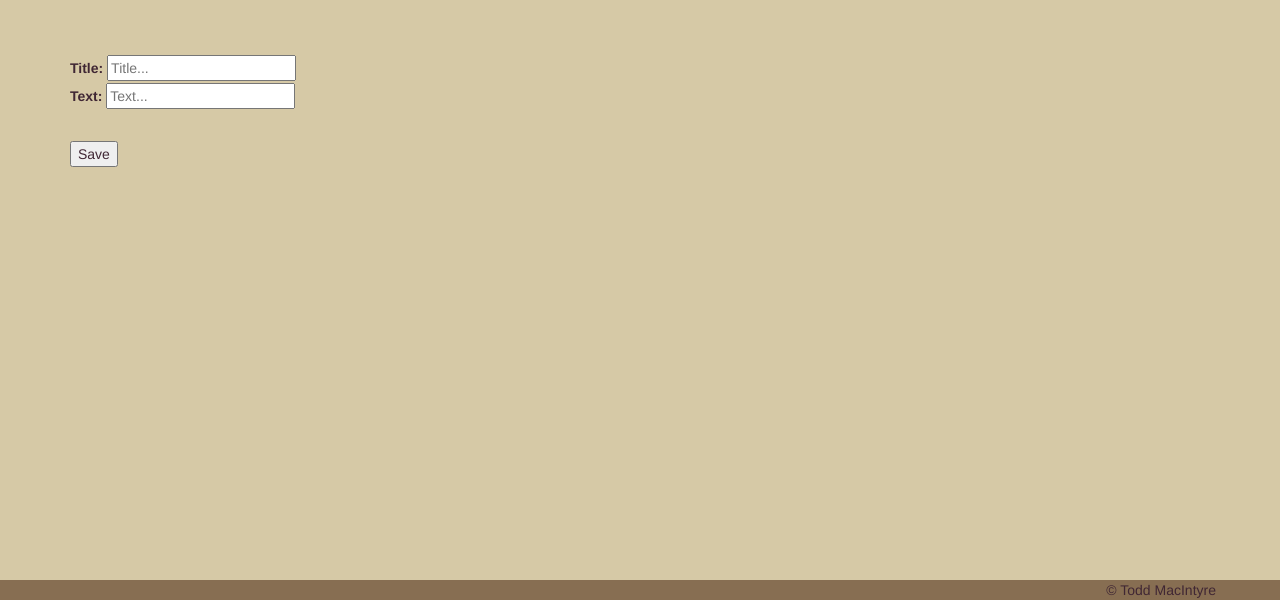
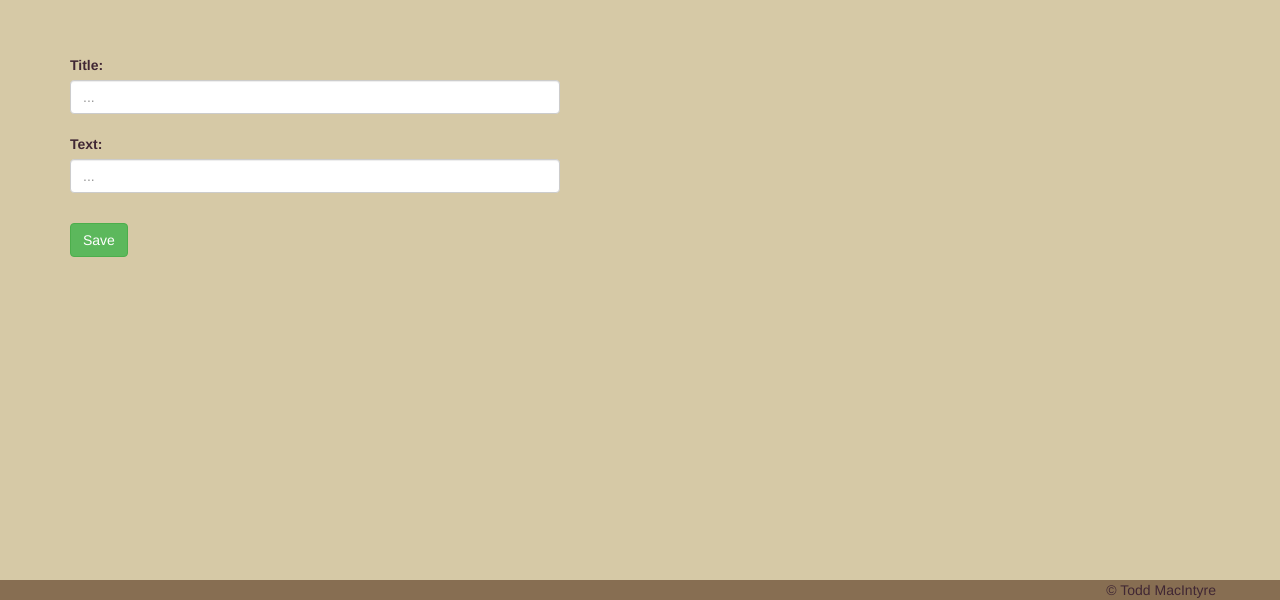
Before and after one commit to toddmacintyre/speech_synthesis, a website: page public/index.html at #!/create in a window 1280 px wide. Shown: the part 200-800 px from the top of the page. Drawn offline with nearby package versions, Linux system fonts and the light colour scheme.

Commit message:
Added styling to create template

```diff
--- a/public/app/create/create.html
+++ b/public/app/create/create.html
@@ -1,17 +1,24 @@
 <form name='entrySubmit' ng-submit="submitEntry()">
-  <label for="title">Title:</label>
-  <input name="title" type="text" ng-model="title" placeholder="Title..." />
+
+  <div class="row">
+    <div class="col-xs-8">
+      <label for="title">Title:</label>
+      <input class="form-control" name="title" type="text" ng-model="title" placeholder="..." />
+    </div>
+  </div>
 
   <br />
 
-  <label for="text">Text:</label>
-  <input name="text" type="text" ng-model="text" placeholder="Text..."/>
+  <div class="row">
+    <div class="col-xs-8">
+      <label for="text">Text:</label>
+      <input class="form-control" name="text" type="text" ng-model="text" placeholder="..."/>
+    </div>
+  </div>
 
   <br />
-  <br />
 
-
-  <button type="submit" value"Submit">Save</button>
+  <button class="btn btn-success" type="submit" value"Submit">Save</button>
 </form>
 
 <br />
```
